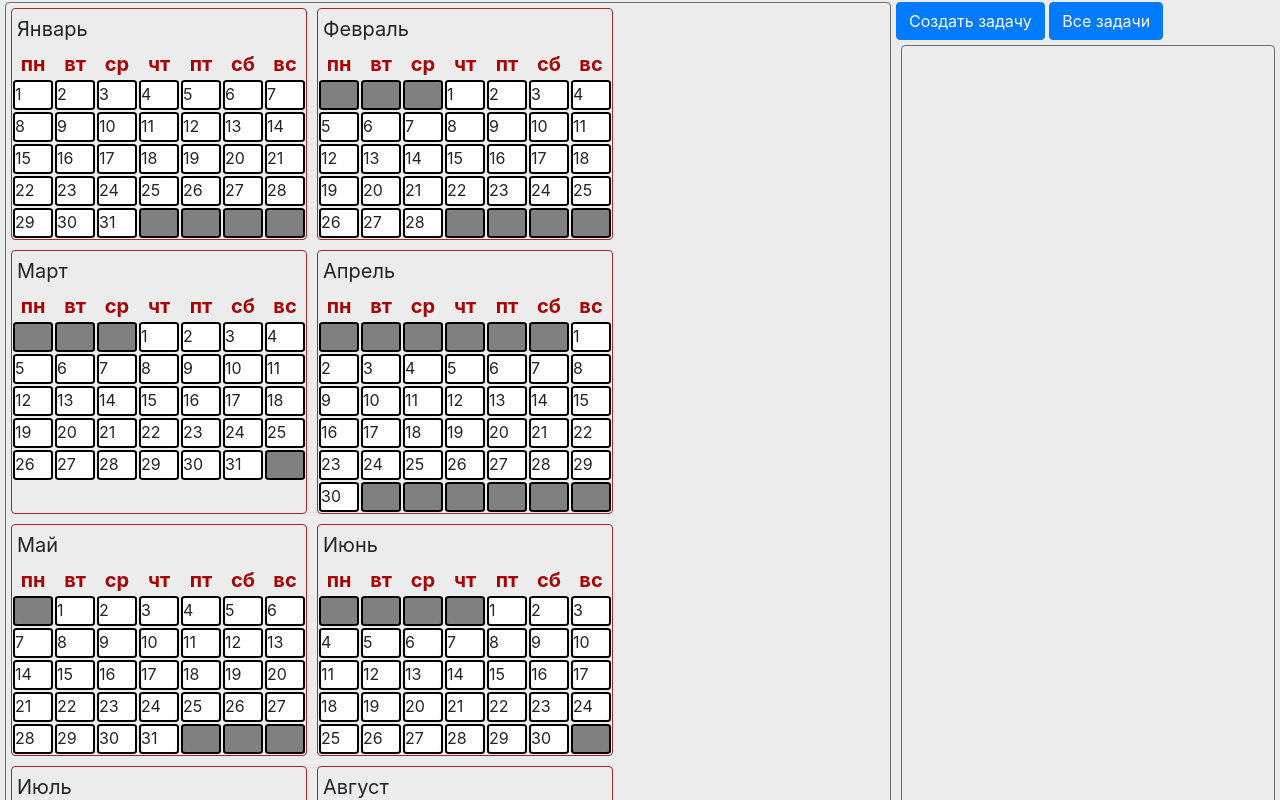
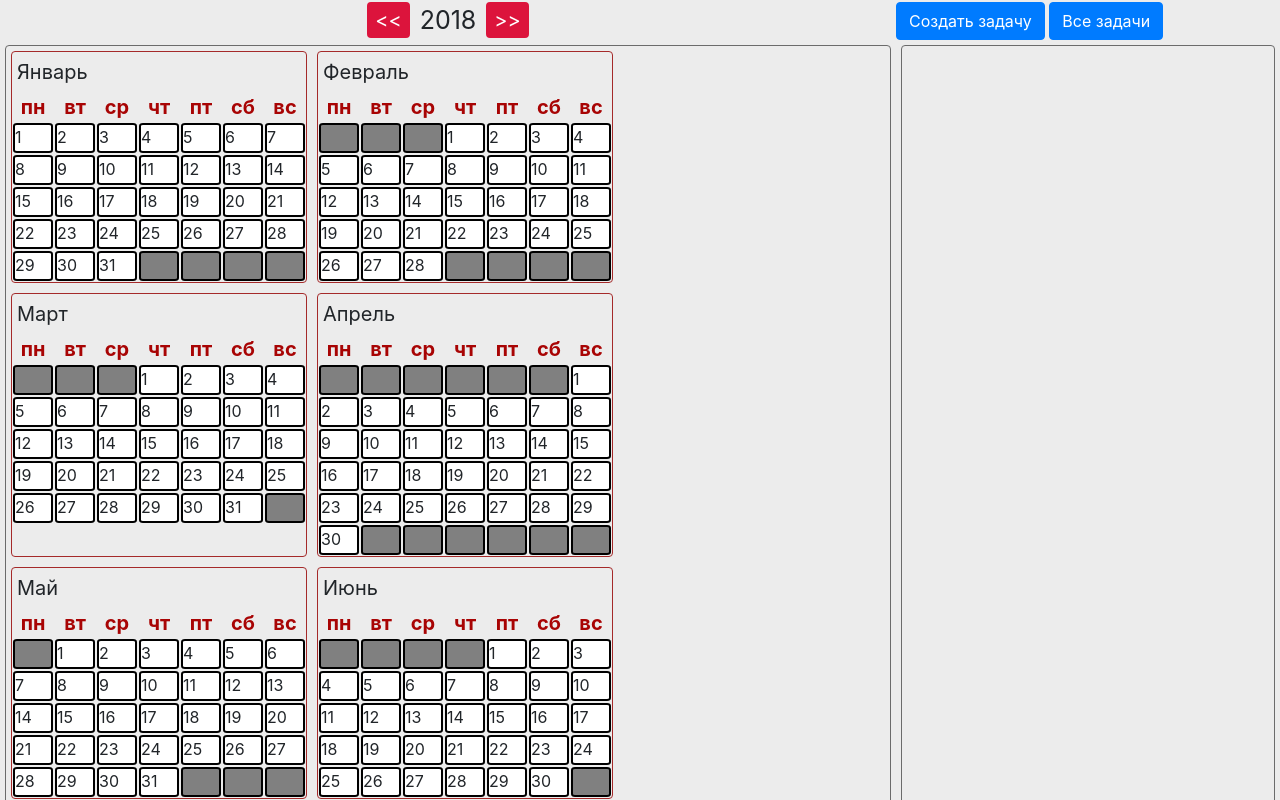
Before and after one commit to DmOsinkin/task-calendar, a website: page index.html in a window 1280 px wide. Shown: the part 114-914 px from the top of the page. Drawn offline with nearby package versions, Linux system fonts and the light colour scheme; no server answers.

Commit message:
Внесены изменения
- улучшения по коду
- добавлена функция смены года. Можно переключаться на следующий и предыдущий года.

```diff
--- a/index.html
+++ b/index.html
@@ -9,6 +9,7 @@
     <script language="javascript" src="public/js/jquery-3.3.1.min.js" type="text/javascript"></script>
     <script language="javascript" src="public/js/jquery-ui.min.js" type="text/javascript"></script>
     <script language="javascript" src="./node_modules/bootstrap/dist/js/bootstrap.min.js"></script>
+    <script language="javascript" src="./node_modules/js-cookie/src/js.cookie.js"></script>
     <link rel="stylesheet" href="./node_modules/bootstrap/dist/css/bootstrap.min.css" />
     <link rel="stylesheet" href="public/style.css" />
 </head>
@@ -20,6 +21,11 @@
     <div id="main-div">
         <div id="leftmenu">
             <h2 id="left-title"></h2>
+            <div id="year-slider">
+                <div><button class="btn-arrow" id="btn-previous-year"><<</button></div>
+                <div id="current-year-title"></div>
+                <div><button class="btn-arrow" id="btn-next-year">>></button></div>
+            </div>
             <div id="calendar">
             </div>
         </div>
--- a/package.json
+++ b/package.json
@@ -6,10 +6,12 @@
   },
   "private": true,
   "dependencies": {
-    "bootstrap": "^4.1.3",
+    "bootstrap": "~4.1.3",
     "cookie-parser": "~1.4.3",
     "express": "~4.16.0",
+    "js-cookie": "^2.2.0",
     "mongoose": "^5.2.14",
+    "morgan": "^1.9.1",
     "npm": "^6.4.1"
   }
 }
--- a/public/js/main.js
+++ b/public/js/main.js
@@ -1,5 +1,8 @@
 $("#right-title").append("Список задач");
 $("#left-title").append("Календарь");
+
+Cookies.set("currentYear", (new Date()).getFullYear());
+console.log(Cookies.get("currentYear"));
 
 updateData();
 
@@ -94,3 +97,15 @@ $("body").on("click", ".p-month", function () {
 $("body").on("click", "#btn-load-all", function () {
     updateData();
 });
+
+$("body").on("click", "#btn-next-year", function () {
+    Cookies.set('currentYear', Cookies.get('currentYear') * 1 + 1);
+    document.querySelector("#current-year-title").innerHTML = Cookies.get('currentYear');
+    updateData(Cookies.get('currentYear'));
+});
+
+$("body").on("click", "#btn-previous-year", function () {
+    Cookies.set('currentYear', Cookies.get('currentYear') * 1 - 1);
+    document.querySelector("#current-year-title").innerHTML = Cookies.get('currentYear');
+    updateData(Cookies.get('currentYear'));
+});
--- a/public/js/utils.js
+++ b/public/js/utils.js
@@ -38,23 +38,37 @@ function getDay(date) {
 }
 
 /**
- * Обновить данные. Включает в себя перерисовку и повторную загрузку данных в списке задач и календаре.
+ * Получить данные для конкретного года.
+ * Включает в себя перерисовку и повторную загрузку данных в списке задач и календаре.
+ * @param {any} year год, за который необходимо получить данные.
  */
-function updateData() {
+function updateData(year = Cookies.get("currentYear")) {
+    document.getElementById("current-year-title").innerHTML = year;
     $("#task-list").empty();
 
     $.get('/api/', data => {
         data.forEach(task => {
             $("#task-list").append(getTask(task));
-            todayDate = new Date();
+            currentDate = new Date();
             var endDate = new Date(task.end_date);
-
-            $("#calendar").find('[data-month-number="' + todayDate.getMonth() + '"]')
-                .find('[data-date-number="' + todayDate.getDate() + '"]')
+            if (year == currentDate.getFullYear()) {
+                // Выделяем сегодняшний день
+                $("#calendar").find('[data-month-number="' + currentDate.getMonth() + '"]')
+                    .find('[data-date-number="' + currentDate.getDate() + '"]')
                     .css({
                         "border-color": "rgb(30, 255, 0)"
                     });
+                // Заставляем мигать сегодняшний и/или завтрашний день,
+                // если в соответствующий день есть задача
+                if (currentDate.getMonth() == endDate.getMonth()) {
+                    if (endDate.getDate() == currentDate.getDate() || endDate.getDate() == currentDate.getDate() + 1) {
+                        blink(dayWithTask);
+                    }
+                }
+            }
 
+            if (year == endDate.getFullYear()) {
+                // закрашиваем красным цветом дни, содержащие задачи */
                 var dayWithTask = $("#calendar")
                     .find('[data-month-number="' + endDate.getMonth() + '"]')
                     .find('[data-date-number="' + endDate.getDate() + '"]');
@@ -62,15 +76,12 @@ function updateData() {
                     "background-color": "red",
                     "color": "white"
                 });
+            }
 
-            if (todayDate.getMonth() == endDate.getMonth()) {
-                if (endDate.getDate() == todayDate.getDate() || endDate.getDate() == todayDate.getDate() + 1) {
-                    blink(dayWithTask);
-                }
-            }
+
         });
     });
-    initCalendar();
+    initCalendar(year);
 }
 
 function showFoundedData(data) {
@@ -101,12 +112,12 @@ function getTask(task) {
 /**
  * Создать html-скелет календаря и заполнить его днями.
  */
-function initCalendar() {
-    function createCalendarHTML(year, month) {
+function initCalendar(year) {
+    function createCalendarHTML(neededYear, month) {
         //var elem = document.getElementById(id);
 
         var mon = month - 1; // месяцы в JS идут от 0 до 11, а не от 1 до 12
-        var d = new Date(year, mon);
+        var d = new Date(neededYear, mon);
         var table = "<div class=\"month\"><div class=\"p-month\" data-month= " + mon + " data-date=" + d.toISOString() + ">" + months[mon] + "</div>";
         table += '<table class=\"month-table\" data-month-number=' + mon + '><tr><th class="th-month">пн</th class="th-month"><th class="th-month">вт</th class="th-month"><th class="th-month">ср</th class="th-month"><th class="th-month">чт</th class="th-month"><th class="th-month">пт</th class="th-month"><th class="th-month">сб</th class="th-month"><th class="th-month">вс</th class="th-month"></tr><tr>';
 
@@ -148,7 +159,7 @@ function initCalendar() {
     var htmlMonths = {};
     // TODO: это недоразумение из скобок
     for (let index = 0; index < months.length; index++) {
-        htmlMonths[months[index]] = createCalendarHTML(2018, index + 1);
+        htmlMonths[months[index]] = createCalendarHTML(year, index + 1);
     }
 
     for (let index = 0; index < months.length; index++) {
--- a/public/style.css
+++ b/public/style.css
@@ -160,3 +160,33 @@ td.td-day {
 em.em-date {
   font-size: 12px;
 }
+
+#year-slider {
+  display: grid;
+  grid-template-columns: 4fr auto 4fr;
+}
+
+#current-year-title {
+  text-align: center;
+  font-size: 25px;
+}
+
+.btn-arrow {
+  background-color: crimson;
+  color: white;
+  border-width: 2px;
+  border-color: crimson;
+  border-style: solid;
+  border-radius: 4px;
+  display: table;
+  font-size: 15pt;
+  cursor: pointer;
+}
+
+#btn-previous-year {
+  margin: 0 10px 0 auto;
+}
+
+#btn-next-year {
+  margin: 0 auto 0 10px;
+}
```
Also changed, not shown: 1 other file. Lines whose indentation alone changed are shown as unchanged.
